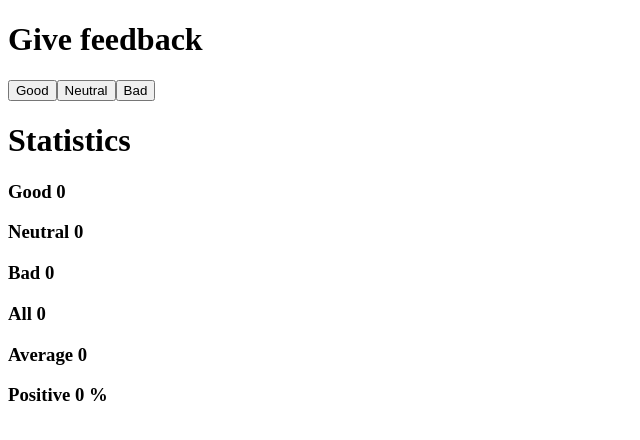
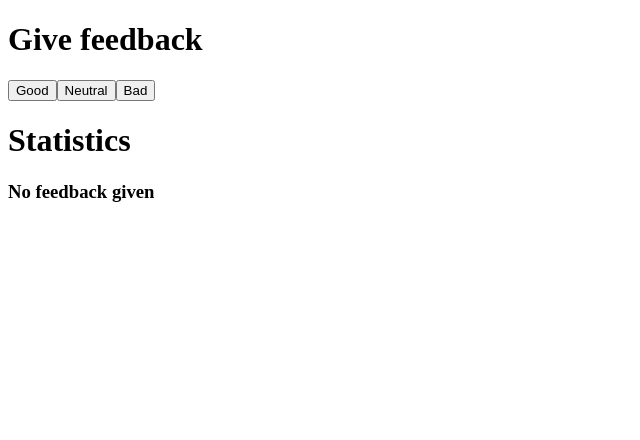
Before and after one commit to iMMoCodes/FullStackOpen, a React (Create React App) app in the folder osa1/unicafe/: page / in a window 1280 px wide. Shown: the top 440 px of the page, without its empty margins (0-640 px from the left). Built offline with nearby package versions, Linux system fonts and the light colour scheme; the HTML template or start-up script is replaced by a standard one.

Commit message:
Tehtävä 1.9

```diff
--- a/osa1/unicafe/src/App.js
+++ b/osa1/unicafe/src/App.js
@@ -6,7 +6,6 @@
   const positive = (good / total) * 100 || 0;
   return (
     <>
-      <h1>Statistics</h1>
       <h3>Good {good}</h3>
       <h3>Neutral {neutral}</h3>
       <h3>Bad {bad}</h3>
@@ -28,7 +27,12 @@
       <button onClick={() => setGood(good + 1)}>Good</button>
       <button onClick={() => setNeutral(neutral + 1)}>Neutral</button>
       <button onClick={() => setBad(bad + 1)}>Bad</button>
-      <Statistics good={good} neutral={neutral} bad={bad} />
+      <h1>Statistics</h1>
+      {good || neutral || bad !== 0 ? (
+        <Statistics good={good} neutral={neutral} bad={bad} />
+      ) : (
+        <h3>No feedback given</h3>
+      )}
     </div>
   );
 };
```
